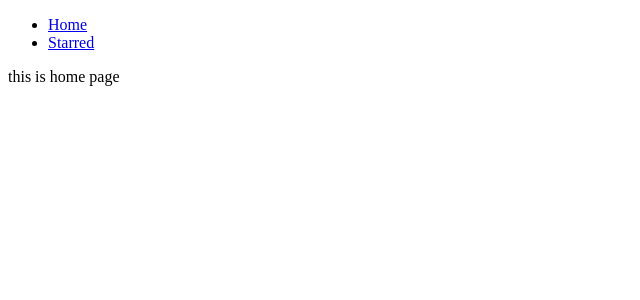
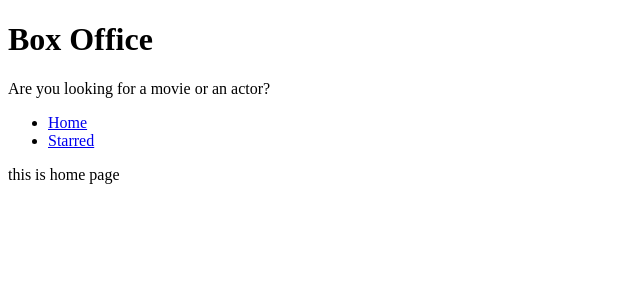
Before and after one commit to ayush169/Box-Office, a React (Create React App) app: page / in a window 1280 px wide. Shown: the top 300 px of the page, without its empty margins (0-640 px from the left). Built offline with nearby package versions, Linux system fonts and the light colour scheme.

Commit message:
added layout page and title

```diff
--- a/src/App.js
+++ b/src/App.js
@@ -1,12 +1,9 @@
 import { Switch, Route } from "react-router-dom";
-import Nav from "./components/Nav";
 import Home from "./pages/Home";
 import Starred from "./pages/Starred";
 
 function App() {
   return (
-    <div>
-      <Nav />
     <Switch>
       <Route exact path="/">
         <Home />
@@ -18,7 +15,6 @@
         <div>Error 404 page not found</div>
       </Route>
     </Switch>
-    </div>
   );
 }
 
--- /dev/null
+++ b/src/components/MainPageLayout.js
@@ -0,0 +1,19 @@
+import React from "react";
+import Nav from "./Nav";
+import Title from "./Title";
+
+const MainPageLayout = ({ children }) => {
+  return (
+    <div>
+      <Title
+        title="Box Office"
+        subtitle="Are you looking for a movie or an actor?"
+      />
+      <Nav />
+
+      {children}
+    </div>
+  );
+};
+
+export default MainPageLayout;
--- /dev/null
+++ b/src/components/Title.js
@@ -0,0 +1,12 @@
+import React from "react";
+
+const Title = ({ title, subtitle }) => {
+  return (
+    <div>
+      <h1>{title}</h1>
+      <p>{subtitle}</p>
+    </div>
+  );
+};
+
+export default Title;
--- a/src/pages/Home.js
+++ b/src/pages/Home.js
@@ -1,7 +1,8 @@
 import React from "react";
+import MainPageLayout from "../components/MainPageLayout";
 
 const Home = () => {
-  return <div>this is home page</div>;
+  return <MainPageLayout>this is home page</MainPageLayout>;
 };
 
 export default Home;
--- a/src/pages/Starred.js
+++ b/src/pages/Starred.js
@@ -1,7 +1,8 @@
 import React from "react";
+import MainPageLayout from "../components/MainPageLayout";
 
 const Starred = () => {
-  return <div>this is starred page</div>;
+  return <MainPageLayout>this is starred page</MainPageLayout>;
 };
 
 export default Starred;
```
Lines whose indentation alone changed are shown as unchanged.
